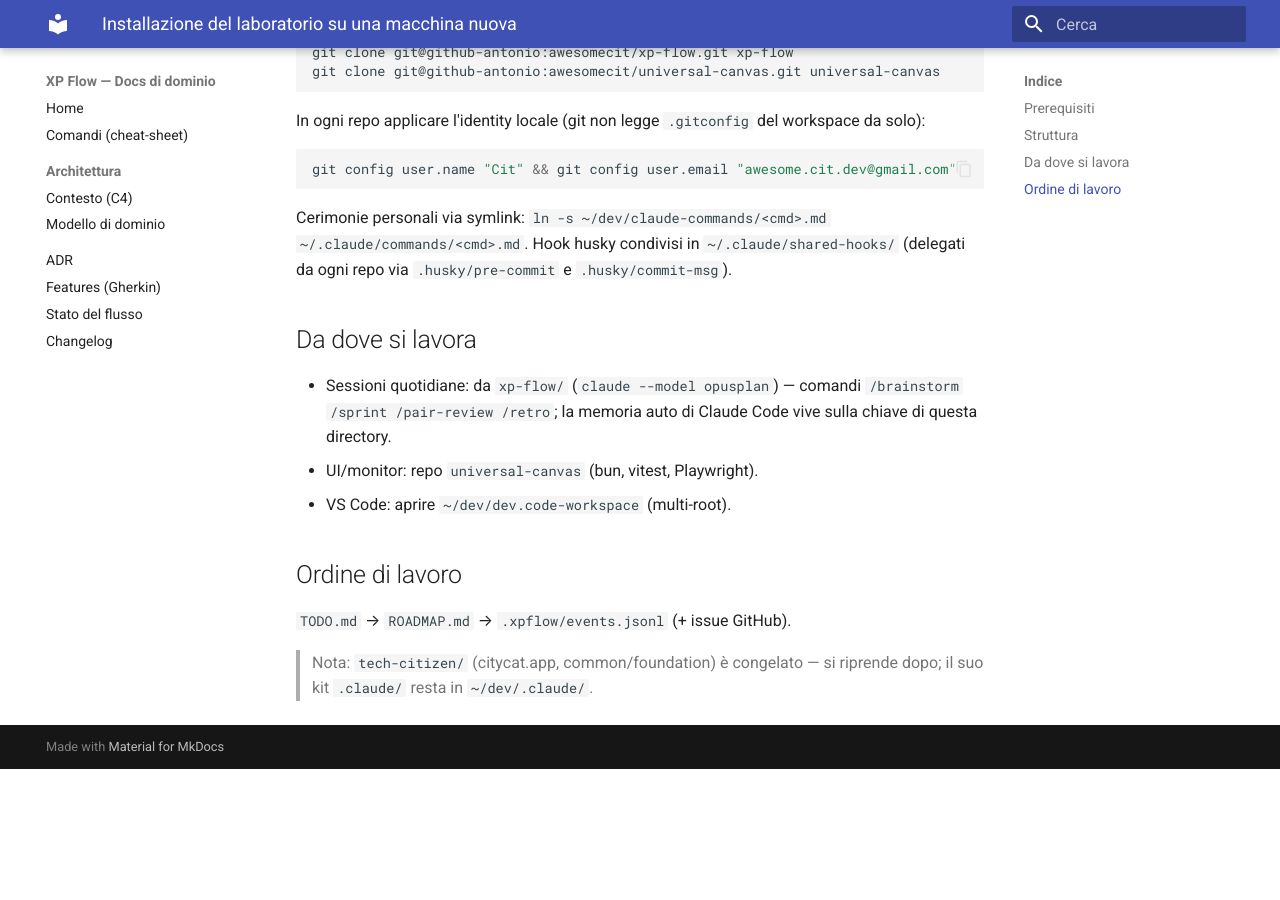
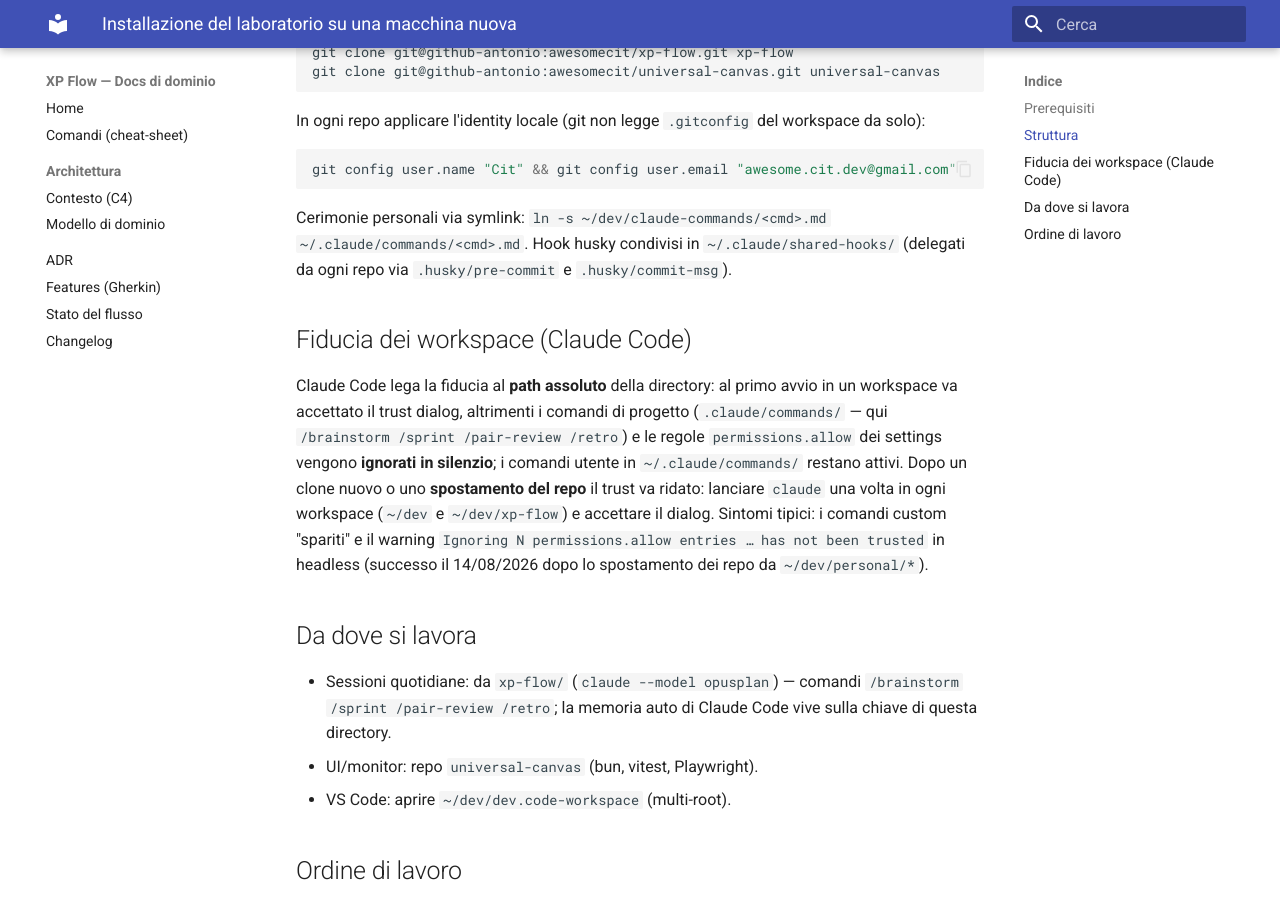
Before and after one commit to awesomecit/xp-flow, an MkDocs documentation site: the page built from docs/installazione.md, in a window 1280 px wide and 900 px high, scrolled down 519 px. Built offline with MkDocs 1.6.1 and Material for MkDocs 9.7.7, drawn with Linux system fonts in a browser that asks for light colours; before the commit the page ends 1288 px from its top, so only the background shows below that.

Commit message:
docs: nota trust dei workspace claude code in installazione

```diff
--- a/docs/installazione.md
+++ b/docs/installazione.md
@@ -29,6 +29,18 @@
 Hook husky condivisi in `~/.claude/shared-hooks/` (delegati da ogni repo via
 `.husky/pre-commit` e `.husky/commit-msg`).
 
+## Fiducia dei workspace (Claude Code)
+Claude Code lega la fiducia al **path assoluto** della directory: al primo
+avvio in un workspace va accettato il trust dialog, altrimenti i comandi di
+progetto (`.claude/commands/` — qui `/brainstorm /sprint /pair-review
+/retro`) e le regole `permissions.allow` dei settings vengono **ignorati in
+silenzio**; i comandi utente in `~/.claude/commands/` restano attivi.
+Dopo un clone nuovo o uno **spostamento del repo** il trust va ridato:
+lanciare `claude` una volta in ogni workspace (`~/dev` e `~/dev/xp-flow`) e
+accettare il dialog. Sintomi tipici: i comandi custom "spariti" e il warning
+`Ignoring N permissions.allow entries … has not been trusted` in headless
+(successo il 14/08/2026 dopo lo spostamento dei repo da `~/dev/personal/*`).
+
 ## Da dove si lavora
 - Sessioni quotidiane: da `xp-flow/` (`claude --model opusplan`) — comandi
   `/brainstorm /sprint /pair-review /retro`; la memoria auto di Claude Code
```
